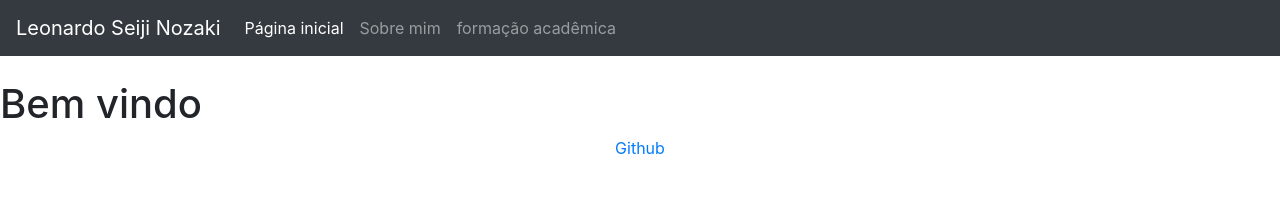
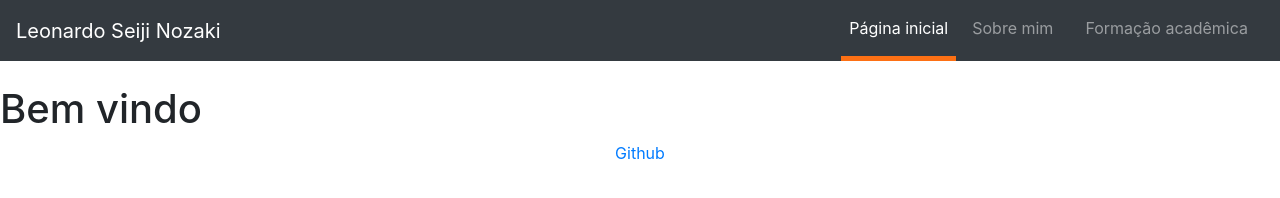
Before and after one commit to LeonardoNozaki/LeonardoNozaki.github.io, a plain HTML site: page index.html in a window 1280 px wide. Drawn offline with nearby package versions, Linux system fonts and the light colour scheme.

Commit message:
alteracoes na nav bar da tela inicial

```diff
--- a/index.html
+++ b/index.html
@@ -6,10 +6,11 @@
     <title>Página inicial - Leonardo</title>
     <link rel="stylesheet" href="https://stackpath.bootstrapcdn.com/bootstrap/4.3.1/css/bootstrap.min.css" integrity="sha384-ggOyR0iXCbMQv3Xipma34MD+dH/1fQ784/j6cY/iJTQUOhcWr7x9JvoRxT2MZw1T" crossorigin="anonymous">
     <link rel="icon" type="imagem/png" href="images.png" />
-    <link rel="stylesheet" type="text/css" href="style.css">
+
     <script src="https://code.jquery.com/jquery-3.3.1.slim.min.js" integrity="sha384-q8i/X+965DzO0rT7abK41JStQIAqVgRVzpbzo5smXKp4YfRvH+8abtTE1Pi6jizo" crossorigin="anonymous"></script>
     <script src="https://cdnjs.cloudflare.com/ajax/libs/popper.js/1.14.7/umd/popper.min.js" integrity="sha384-UO2eT0CpHqdSJQ6hJty5KVphtPhzWj9WO1clHTMGa3JDZwrnQq4sF86dIHNDz0W1" crossorigin="anonymous"></script>
     <script src="https://stackpath.bootstrapcdn.com/bootstrap/4.3.1/js/bootstrap.min.js" integrity="sha384-JjSmVgyd0p3pXB1rRibZUAYoIIy6OrQ6VrjIEaFf/nJGzIxFDsf4x0xIM+B07jRM" crossorigin="anonymous"></script>
+    <link rel="stylesheet" type="text/css" href="style.css">
 </head>
 
 <script src="http://code.jquery.com/jquery-2.1.3.min.js"></script>
@@ -18,21 +19,21 @@
     <header>
 
 
-        <nav class="navbar navbar-expand-lg navbar-dark bg-dark">
-            <a class="navbar-brand" href="#">Leonardo Seiji Nozaki</a>
+        <nav class="navbar navbar-expand-lg navbar-dark bg-dark" id="nav1">
+            <a class="navbar-brand" id="text-active">Leonardo Seiji Nozaki</a>
             <button class="navbar-toggler" type="button" data-toggle="collapse" data-target="#navbarText" aria-controls="navbarText" aria-expanded="false" aria-label="Toggle navigation">
               <span class="navbar-toggler-icon"></span>
             </button>
             <div class="collapse navbar-collapse" id="navbarText">
-                <ul class="navbar-nav mr-auto">
-                    <li class="nav-item active">
-                        <a class="nav-link" href="#">Página inicial<span class="sr-only">(current)</span></a>
+                <ul class="navbar-nav ml-auto">
+                    <li class="nav-item" id="ul-li-active">
+                        <a class="nav-link" href="#" id="text-active">Página inicial</a>
                     </li>
                     <li class="nav-item">
-                        <a class="nav-link" href="#">Sobre mim</a>
+                        <a class="nav-l h" href="#">Sobre mim</a>
                     </li>
-                    <li class="nav-item">
-                        <a class="nav-link" href="#">formação acadêmica</a>
+                    <li class="nav-item ">
+                        <a class="nav-l h" href="#">Formação acadêmica</a>
                     </li>
                 </ul>
 
--- a/style.css
+++ b/style.css
@@ -0,0 +1,34 @@
+#ul-li-active {
+    border-bottom: 5px solid #fd7014;
+}
+
+ul li {
+    padding-top: 8px;
+    padding-bottom: 8px;
+}
+
+#text-active {
+    color: white;
+}
+
+#nav1 {
+    padding-top: 0;
+    padding-bottom: 0;
+}
+
+.nav-l {
+    color: rgba(255, 255, 255, .5);
+    padding-right: .5rem;
+    padding-left: .5rem;
+    display: block;
+    padding: .5rem 1rem;
+}
+
+.h:hover {
+    color: #fd7014;
+    text-decoration: none;
+}
+
+.a {
+    color: white;
+}
```
